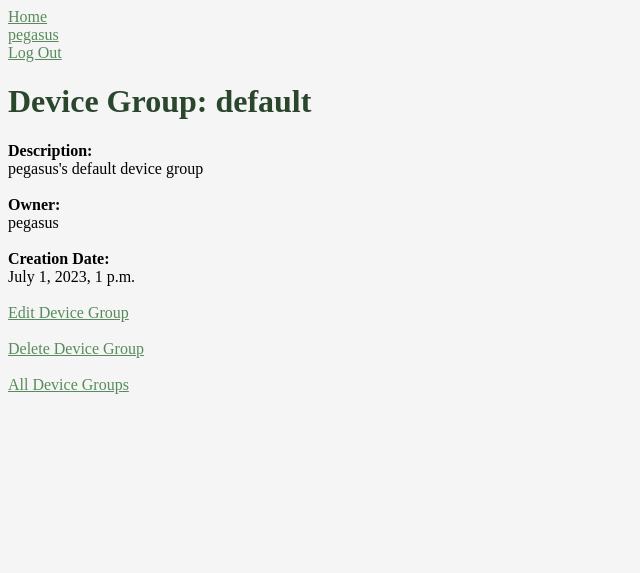
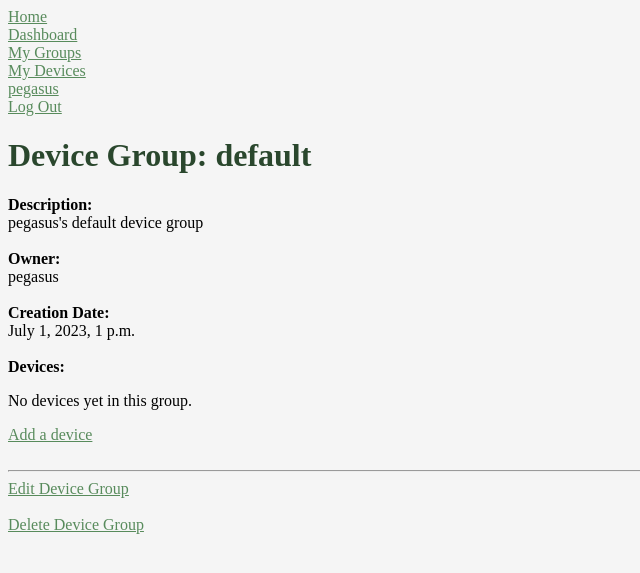
Before and after one commit to ece-mohammad/AIS, a Django app: page /device/group/default/details/ in a window 1280 px wide. Shown: the top 573 px of the page, without its empty margins (0-640 px from the left). Run offline with Django 4.2, Linux system fonts and the light colour scheme; a user stored in the database is signed in; data comes from the database, SQL or seed files in the repository; parts of the project's set-up code (start-up, migrations or seed data) failed here and were passed over.

Commit message:
Changes: - Added dashboard, groups list and devices list to navbar - Changed `cancel` link in `device/create.html`, `device/edit.html`  to a button - added `devices/device_details.html` template - Changed `Device.name` and `DeviceGroup.name` models' field from `models.CharField` to `models.SlugField` - Added current list of devices to `DeviceGroupDetailsView` and its template - Added group's link in `DeviceDetailsView`'s template

```diff
--- a/common/templates/base/base_navbar.html
+++ b/common/templates/base/base_navbar.html
@@ -1,6 +1,8 @@
 {% comment %} basse/base_navbar.html {% endcomment %}
 
 {% block navbar %}
+
+<div class="nav-site-links">
 
   {% block homepage %}
   <div class="navbar_link">
@@ -8,6 +10,27 @@
   </div>
   {% endblock homepage %}
 
+  {% block dashboard %}
+  <div class="navbar_link">
+    <a href="{% url 'dashboard:dashboard' %}">Dashboard</a>
+  </div>
+  {% endblock %}
+
+  {% block group_list %}
+  <div class="navbar_link">
+    <a href="{% url 'devices:group_list' %}">My Groups</a>
+  </div>
+  {% endblock %}
+
+  {% block device_list %}
+  <div class="navbar_link">
+    <a href="{% url 'devices:device_list' %}">My Devices</a>
+  </div>
+  {% endblock %}
+
+</div>
+
+<div class="nav-member-links">
   {% if user.is_authenticated %}
 
   {% block profile %}
@@ -38,10 +61,14 @@
 
   {% endif %}
 
+</div>
+
+<div class="nav-settings">
   {% block settings %}
   <div class="navbar_link">
     {{ settings }}
   </div>
   {% endblock settings %}
+</div>
 
 {% endblock navbar %}
--- a/devices/models.py
+++ b/devices/models.py
@@ -28,7 +28,7 @@ class DeviceGroup(models.Model):
     +--------------------------------+
     |          Device Group          |
     +--------------------------------+
-    | + name: CharField[32]          |
+    | + name: SlugField[32]          |
     +--------------------------------+
     | + creation_date: DateTimeField |
     +--------------------------------+
@@ -49,7 +49,7 @@ class DeviceGroup(models.Model):
 
     """
 
-    name = models.CharField(
+    name = models.SlugField(
         max_length=32,
         unique=False,
         null=False,
--- a/devices/templates/devices/device/create.html
+++ b/devices/templates/devices/device/create.html
@@ -28,7 +28,7 @@
 
     <br>
     <div>
-      <a href="{% url 'homepage' %}">Cancel</a>
+      <button type="button" onclick="window.location.href = '{% url 'devices:device_list' %}'">Cancel</button>
     </div>
 
   </form>
--- a/devices/templates/devices/device/edit.html
+++ b/devices/templates/devices/device/edit.html
@@ -28,7 +28,7 @@
 
       <br>
       <div>
-        <a href="{% url 'devices:device_details' device.uid %}">Cacnel</a>
+        <button type="button" onclick="window.location.href='{% url 'devices:device_details' device.uid %}'">Cancel</button>
       </div>
 
 
--- a/devices/templates/devices/device/list.html
+++ b/devices/templates/devices/device/list.html
@@ -35,10 +35,10 @@
 
   </div>
 
-  <br>
   <div>
     <a href="{% url 'devices:device_create' %}">Add Device</a>
   </div>
+  <br>
 
 </section>
 
--- a/devices/templates/devices/group/details.html
+++ b/devices/templates/devices/group/details.html
@@ -18,7 +18,6 @@
       {{ device_group.description }}
     </div>
   </div>
-
   <br>
 
   <div class="row">
@@ -29,7 +28,6 @@
       {{ device_group.owner }}
     </div>
   </div>
-
   <br>
 
   <div class="row">
@@ -40,22 +38,41 @@
       {{ device_group.creation_date }}
     </div>
   </div>
+  <br>
+
+  <div class="row">
+    <div class="column">
+      <strong>Devices:</strong>
+    </div>
+    <div class="column">
+      {% if device_count %}
+      <ul>
+        {% for device in device_list %}
+        <li>
+          <a href="{% url 'devices:device_details' device.uid %}">{{ device.name }}</a>
+        </li>
+        {% endfor %}
+        {% else %}
+          <p>No devices yet in this group.</p>
+          <a href="{% url 'devices:device_create' %}">Add a device</a>
+        {% endif %}
+      </ul>
+    </div>
+  </div>
+  <br>
 
 </div>
 
-<br>
+<hr>
+
 <div>
   <a href="{% url 'devices:group_edit' device_group.name %}">Edit Device Group</a>
 </div>
+<br>
 
-<br>
 <div>
   <a href="{% url 'devices:group_delete' device_group.name %}">Delete Device Group</a>
 </div>
-
 <br>
-<div>
-  <a href="{% url 'devices:group_list' %}">All Device Groups</a>
-</div>
 
 {% endblock body %}
--- a/devices/views.py
+++ b/devices/views.py
@@ -1,4 +1,5 @@
 from typing import *
+from typing import Any, Dict
 
 from django.db.models import Count, F, QuerySet
 from django.urls import reverse_lazy
@@ -58,6 +59,12 @@ class DeviceGroupDetailView(BaseDeviceGroupEditView, DetailView):
     """Details view for a device group"""
     template_name = "devices/group/details.html"
     context_object_name = "device_group"
+
+    def get_context_data(self, **kwargs: Any) -> Dict[str, Any]:
+        context = super().get_context_data(**kwargs)
+        context["device_count"] = self.object.device_set.count()
+        context["device_list"] = self.object.device_set.all()
+        return context
 
 
 class DeviceGroupEditView(BaseDeviceGroupEditView, UpdateView):
```
Also changed, not shown: devices/templates/devices/device/details.html (+5 -50 lines), devices/templates/devices/device_details.html (added, +43 -0 lines), devices/tests/device/test_device_create.py (+7 -12 lines), devices/tests/device/test_device_delete.py (+2 -2 lines), devices/tests/device/test_device_details.py (+2 -2 lines), devices/tests/device/test_device_edit.py (+2 -2 lines). Lines whose indentation alone changed are shown as unchanged.
